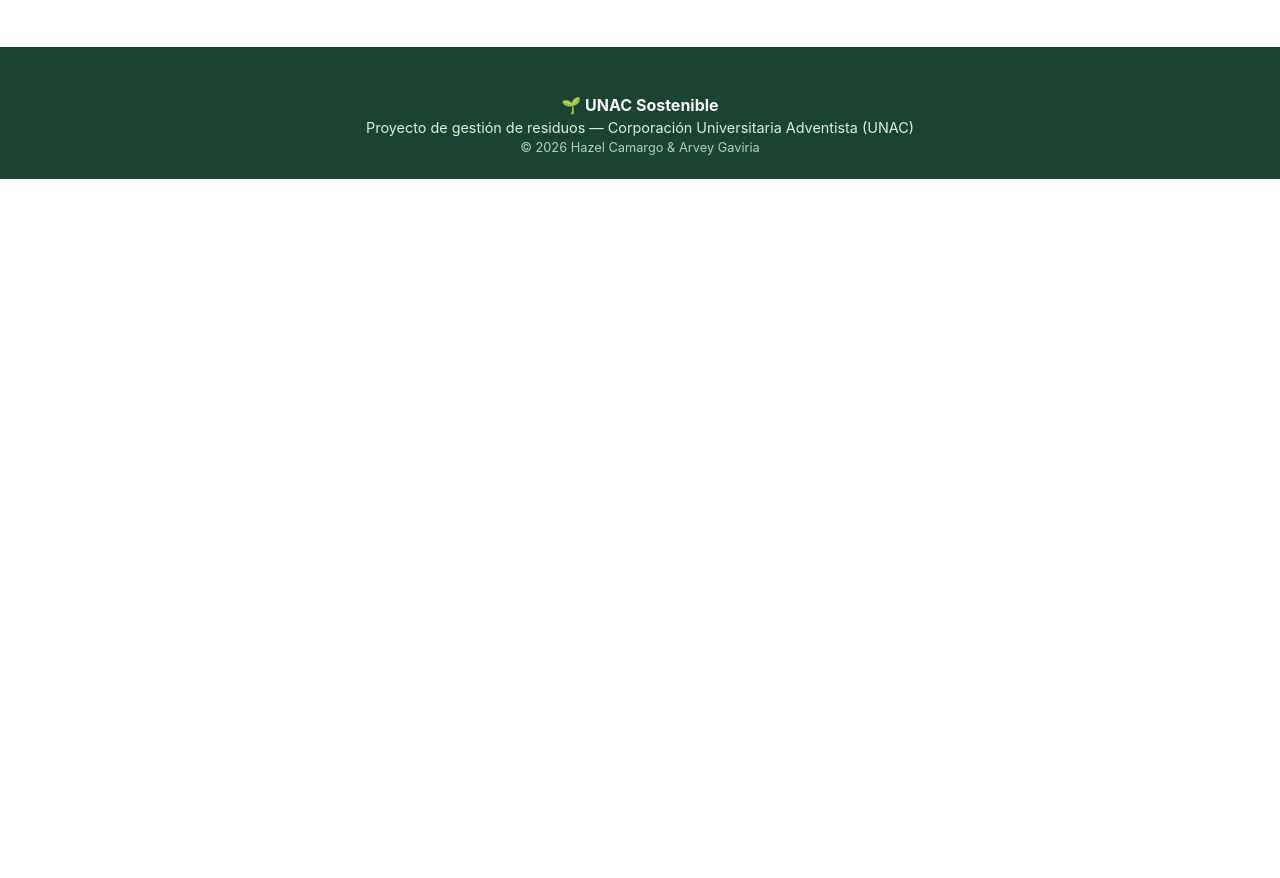
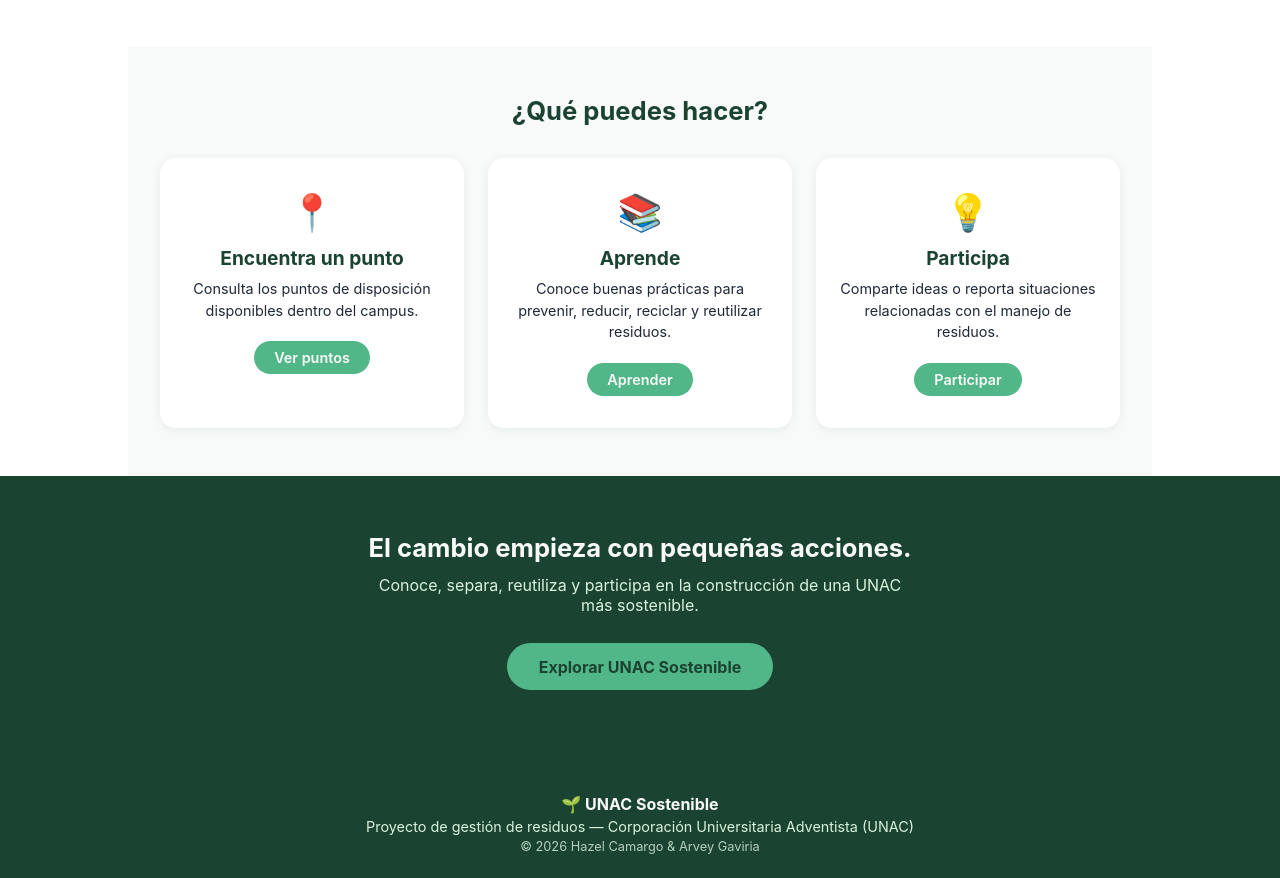
Before and after one commit to hazellld/Unac-Sostenible, a React (Vite) app: page / in a window 1280 px wide. Shown: the part 935-1813 px from the top of the page. Before the commit the page ends 1114 px from the top, so only its background shows below. Built offline with nearby package versions, Linux system fonts and the light colour scheme.

Commit message:
HomePage finished

```diff
--- /dev/null
+++ b/src/components/ActionCard.css
@@ -0,0 +1,42 @@
+.action-card {
+  background-color: #fff;
+  border-radius: 1rem;
+  padding: 2rem 1.5rem;
+  text-align: center;
+  box-shadow: 0 2px 10px rgba(27, 67, 50, 0.08);
+}
+
+.action-card__icon {
+  font-size: 2.25rem;
+  display: block;
+  margin-bottom: 0.75rem;
+}
+
+.action-card__title {
+  font-size: 1.2rem;
+  color: #1B4332;
+  margin: 0 0 0.5rem;
+}
+
+.action-card__text {
+  font-size: 0.9rem;
+  color: #1F2937;
+  line-height: 1.5;
+  margin: 0 0 1.25rem;
+}
+
+.action-card__link {
+  display: inline-block;
+  padding: 0.5rem 1.25rem;
+  border-radius: 999px;
+  background-color: #52B788;
+  color: #F8FAF9;
+  text-decoration: none;
+  font-weight: 600;
+  font-size: 0.9rem;
+  transition: transform 0.15s ease;
+}
+
+.action-card__link:hover {
+  transform: translateY(-2px);
+}
--- /dev/null
+++ b/src/components/ActionCard.jsx
@@ -0,0 +1,16 @@
+import { Link } from 'react-router-dom';
+import './ActionCard.css';
+
+// Reusable "quick access" card: icon + title + text + a link button
+export default function ActionCard({ icon, title, text, to, linkLabel }) {
+  return (
+    <div className="action-card">
+      <span className="action-card__icon">{icon}</span>
+      <h3 className="action-card__title">{title}</h3>
+      <p className="action-card__text">{text}</p>
+      <Link to={to} className="action-card__link">
+        {linkLabel}
+      </Link>
+    </div>
+  );
+}
--- /dev/null
+++ b/src/components/ActionsSection.css
@@ -0,0 +1,25 @@
+.actions {
+  max-width: 60rem;
+  margin: 0 auto;
+  padding: 3rem 2rem;
+  text-align: center;
+  background-color: #F8FAF9;
+}
+
+.actions__title {
+  font-size: 1.6rem;
+  color: #1B4332;
+  margin: 0 0 2rem;
+}
+
+.actions__grid {
+  display: grid;
+  grid-template-columns: repeat(3, 1fr);
+  gap: 1.5rem;
+}
+
+@media (max-width: 768px) {
+  .actions__grid {
+    grid-template-columns: 1fr;
+  }
+}
--- /dev/null
+++ b/src/components/ActionsSection.jsx
@@ -0,0 +1,40 @@
+import ActionCard from './ActionCard';
+import './ActionsSection.css';
+
+// The 3 main things a visitor can do on the platform
+const actions = [
+  {
+    icon: '📍',
+    title: 'Encuentra un punto',
+    text: 'Consulta los puntos de disposición disponibles dentro del campus.',
+    to: '/puntos',
+    linkLabel: 'Ver puntos',
+  },
+  {
+    icon: '📚',
+    title: 'Aprende',
+    text: 'Conoce buenas prácticas para prevenir, reducir, reciclar y reutilizar residuos.',
+    to: '/educacion',
+    linkLabel: 'Aprender',
+  },
+  {
+    icon: '💡',
+    title: 'Participa',
+    text: 'Comparte ideas o reporta situaciones relacionadas con el manejo de residuos.',
+    to: '/participa',
+    linkLabel: 'Participar',
+  },
+];
+
+export default function ActionsSection() {
+  return (
+    <section className="actions">
+      <h2 className="actions__title">¿Qué puedes hacer?</h2>
+      <div className="actions__grid">
+        {actions.map((action) => (
+          <ActionCard key={action.title} {...action} />
+        ))}
+      </div>
+    </section>
+  );
+}
--- /dev/null
+++ b/src/components/CallToAction.css
@@ -0,0 +1,33 @@
+.cta {
+  text-align: center;
+  padding: 3.5rem 2rem;
+  background-color: #1B4332;
+  color: #F8FAF9;
+}
+
+.cta__title {
+  font-size: 1.6rem;
+  margin: 0 0 0.75rem;
+}
+
+.cta__text {
+  font-size: 1rem;
+  color: #D8F3DC;
+  max-width: 34rem;
+  margin: 0 auto 1.75rem;
+}
+
+.cta__button {
+  display: inline-block;
+  padding: 0.85rem 2rem;
+  border-radius: 999px;
+  background-color: #52B788;
+  color: #1B4332;
+  font-weight: 700;
+  text-decoration: none;
+  transition: transform 0.15s ease;
+}
+
+.cta__button:hover {
+  transform: translateY(-2px);
+}
--- /dev/null
+++ b/src/components/CallToAction.jsx
@@ -0,0 +1,17 @@
+import { Link } from 'react-router-dom';
+import './CallToAction.css';
+
+// Closing banner of the home page, before the Footer
+export default function CallToAction() {
+  return (
+    <section className="cta">
+      <h2 className="cta__title">El cambio empieza con pequeñas acciones.</h2>
+      <p className="cta__text">
+        Conoce, separa, reutiliza y participa en la construcción de una UNAC más sostenible.
+      </p>
+      <Link to="/residuos" className="cta__button">
+        Explorar UNAC Sostenible
+      </Link>
+    </section>
+  );
+}
--- a/src/pages/HomePage.jsx
+++ b/src/pages/HomePage.jsx
@@ -1,6 +1,8 @@
 import Hero from '../components/Hero';
 import AboutSection from '../components/AboutSection';
 import PillarsSection from '../components/PillarsSection';
+import ActionsSection from '../components/ActionsSection';
+import CallToAction from '../components/CallToAction';
 
 export default function HomePage() {
   return (
@@ -8,6 +10,8 @@
       <Hero />
       <AboutSection />
       <PillarsSection />
+      <ActionsSection />
+      <CallToAction />
     </>
   );
 }
```
